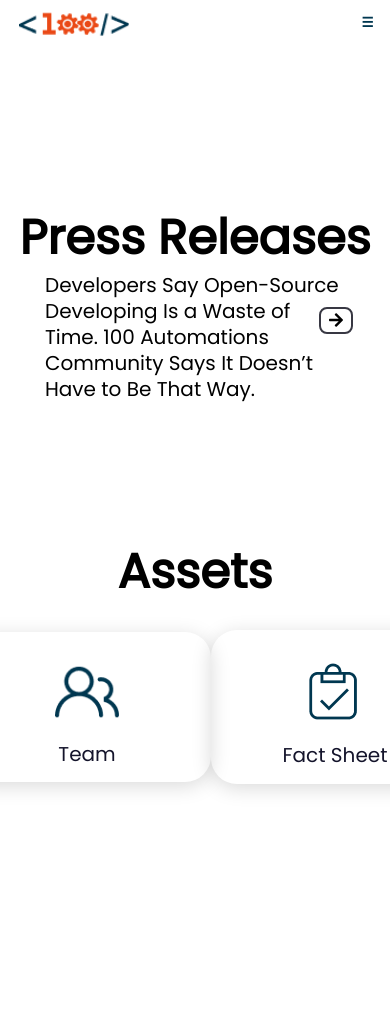
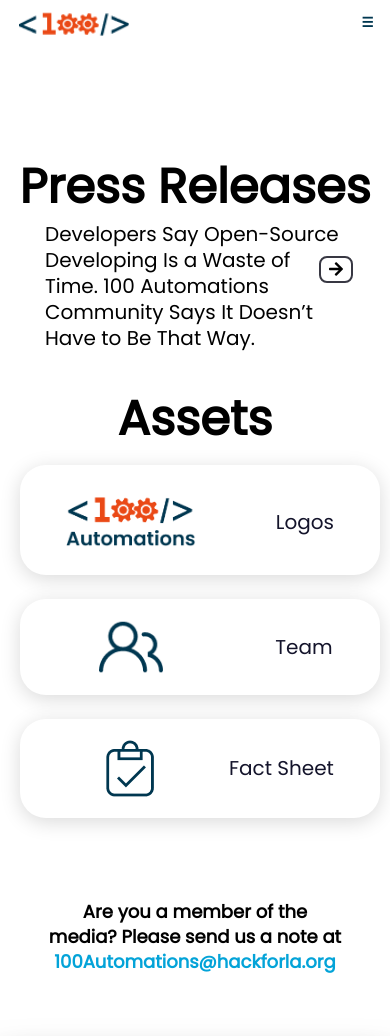
Before and after one commit to 100Automations/Website, a Jekyll site: the page built from press-kit/press-kit-index.html, in a window 390 px wide. Shown: the top 1036 px of the page. Built offline with Jekyll 4.4.1, drawn with Linux system fonts in a browser that asks for light colours.

Commit message:
issue # 461 fixed mobile buttons

```diff
--- a/_includes/Press/press_action.html
+++ b/_includes/Press/press_action.html
@@ -16,29 +16,29 @@
                 Assets
             </span>
         </div>
-        <div class="assets_actions flexbox_row">
+        <div class="assets_actions ">
             <div class="asset flexbox_column">
-                <a href="https://drive.google.com/drive/folders/1z9nRpZVRotIaTt4e_ng6N7Svtavab0Z6?usp=sharing" target="_blank">
+                <a href="https://drive.google.com/drive/folders/1z9nRpZVRotIaTt4e_ng6N7Svtavab0Z6?usp=sharing" target="_blank" class="image-text">
                     <img id="ato" src="{{'assets/images/icons/logos/100-Automations-Logo-Primary.png'| relative_url}}"
                         alt="100 Automations Logo"
-                        class="no_share">
-                    <span>
+                        class="no_share img1">
+                    <span class='text1'>
                         Logos
                     </span>
                 </a>
             </div>
             <div class="asset flexbox_column">
-              <a href="{{ site.data.nav[4].link | relative_url}}">
-                <img id="bio" src="{{'assets/images/icons/logos/Group.png'| relative_url}}" alt="" class="no_share">
-                <span>
+              <a href="{{ site.data.nav[4].link | relative_url}}" class="image-text">
+                <img id="bio" src="{{'assets/images/icons/logos/Group.png'| relative_url}}" alt="" class="no_share img-margin">
+                <span class='text2'>
                     Team
                 </span>
               </a>
             </div>
             <div id="fact" class="asset flexbox_column">
-               <a href="https://docs.google.com/viewer?url=https://github.com/hackforla/product-management/blob/master/project-one-sheets/100-Automations-Project-One-Sheet.pdf?raw=true" target="_blank">
-                <img src="{{'assets/images/icons/logos/Clipboard-check.png'| relative_url}}" alt="Clipboard With Check" class="no_share">
-                <span>
+               <a href="https://docs.google.com/viewer?url=https://github.com/hackforla/product-management/blob/master/project-one-sheets/100-Automations-Project-One-Sheet.pdf?raw=true" target="_blank" class="image-text">
+                <img src="{{'assets/images/icons/logos/Clipboard-check.png'| relative_url}}" alt="Clipboard With Check" class="no_share img-margin">
+                <span class='text3'>
                     Fact Sheet
                 </span>
                </a>
--- a/_sass/includes/Press/press_action.scss
+++ b/_sass/includes/Press/press_action.scss
@@ -175,43 +175,31 @@ div.press_action {
     ;
 
     @media screen and (max-width: 480px) {
-        height: 1090px;
+        height: 55rem;
         margin-top: 3rem;
 
-        div.assets,
         div.press_release {
             width: 100%;
-        }
-
-        ;
+        };
 
         div.press_release>div.press_release_title {
             right: 40px;
             left: 60px;
-        }
-
-        ;
+        };
 
         div.press_release>div.press_release_input {
             width: 300px;
             text-overflow: ellipsis;
             span{
                 width: 275px;
-            }
-            ;
+            };
             a{
 
                 left: 60px;
                 bottom: 70px;
-                i{
-
-                }
-                ;
-            }
-            ;
+            };
         }
-
-        ;
+;
 
         div.assets {
             div.assets_title{
@@ -221,56 +209,56 @@ div.press_action {
             }
             div.assets_actions {
                 text-align: center;
+                display: flex;
+                flex-direction: column;
+                width: 180%;
 
                 div.asset {
                     padding: 16px 40px;
                     box-shadow: 0px 4px 20px rgba(0, 0, 0, 0.15);
                     border-radius: 26px;
-                    flex: auto;
-                    flex-grow: 0;
-                    margin: 24px 0px
-                }
+                    margin: 12px 0px;
+                    width: 80%;
 
-                ;
+                    .image-text {
+                        display: flex;
+                        justify-content: space-between;
 
-                // #ato{
-                //     width: 320px;
-                //     height: 96px;
-                //   }
-                //   ;
-                //   #bio{
-                //     width: 320px;
-                //     height: 96px;
-                //   }
-                //   ;
-                //   #fact{
-                //     width: 320px;
-                //     height: 96px;
-                //     }
-                //     ;
-            }
-            ;
-        }
-        ;
+                        .img-margin {
+                            margin: 0 3rem 0 2rem;
+                        }
+
+                        .img1 {
+                            margin-right: 1rem;
+                        }
+
+                        .text1 {
+                            margin: 0 0 1.5rem 4rem;
+                        }
+
+                        .text2 {
+                            margin: 0 0 1.2rem 4rem;
+                        }
+
+                        .text3 {
+                            margin: 0 0 1.3rem 1rem;
+                        }
+                    }
+                };
+
+            };
+        };
 
         div.press_release_contact {
             width: fit-content;
             top: 280px;
-            margin: 3rem;
+            margin: 0 3rem 12rem 3rem;
             padding-bottom: 1.75rem;
 
             p {
                 font-size: 18px;
-            }
+            };
 
-            ;
-
-        }
-
-        ;
-    }
-
-    ;
-}
-
-;
+        };
+    };
+};
```
Also changed, not shown: docker-compose.yml (+11 -11 lines).
